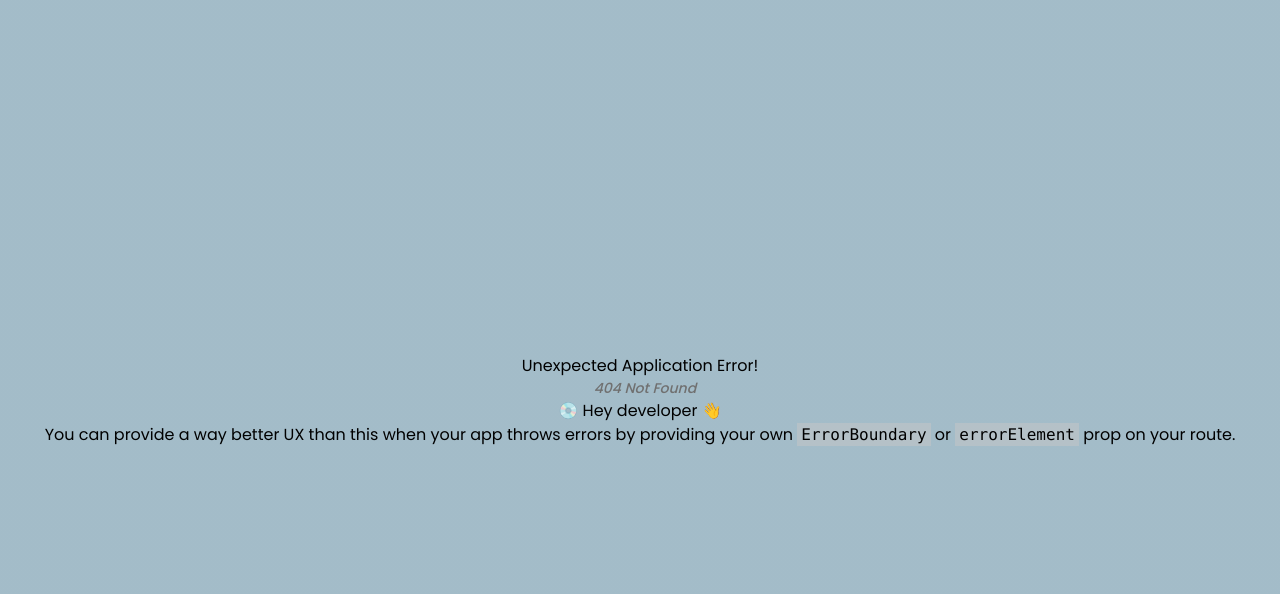
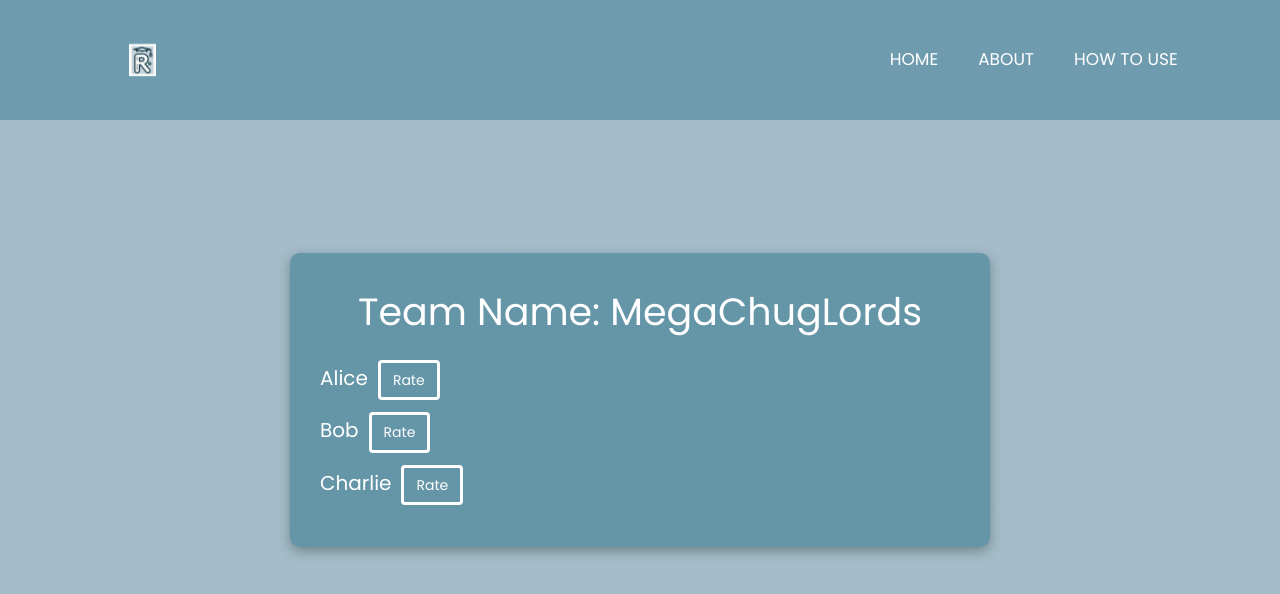
Before and after one commit to JenLys/Mega_Chug_Lords-SOEN341_Project_F24, a React (Vite) app in the folder client/: page /my-team in a window 1280 px wide. Before the commit this address had no page. Shown: the top 594 px of the page. Built offline with nearby package versions, Linux system fonts and the light colour scheme.

Commit message:
added rating button for each teammate

```diff
--- a/client/src/main.jsx
+++ b/client/src/main.jsx
@@ -11,6 +11,7 @@ import TeacherRegistration from "./pages/TeacherRegistration";
 import StudentLogin from "./pages/StudentLogin";
 import TeacherLogin from "./pages/TeacherLogin";
 import TeacherView from "./pages/TeacherView";
+import MyTeam from "./pages/MyTeam";
 
 const router = createBrowserRouter([
   {
@@ -48,6 +49,10 @@ const router = createBrowserRouter([
         path: "/teacherview",
         element: <TeacherView />
       },
+      {
+        path: "/my-team",
+        element: <MyTeam/>
+      },
     ],
   },
 ]);
--- a/client/src/pages/MyTeam.jsx
+++ b/client/src/pages/MyTeam.jsx
@@ -24,11 +24,11 @@ const [teamMembers, setTeamMembers] = useState([
             top: "50%",
             left: "50%",
             transform: "translate(-50%, -50%)",
-            backgroundColor: "#333",
+            backgroundColor: "#6596A8",
             padding: "30px",
             boxShadow: "0px 4px 12px rgba(0, 0, 0, 0.3)",
             borderRadius: "10px",
-            width: "400px",
+            width: "700px",
             color: "white",
             fontFamily: "'Poppins', sans-serif",
             textAlign: "center",
@@ -36,7 +36,7 @@ const [teamMembers, setTeamMembers] = useState([
         }}>
 
 {/*Display the name of the team as well as its teammates */}
-<h1 style={{ fontSize: "24px", marginBottom: "20px" }}>Team Name: MegaChugLords</h1>
+<h1 style={{ fontSize: "38px", marginBottom: "20px", fontWeigh: "bold" }}>Team Name: MegaChugLords</h1>
             <ul style={{
                 listStyle: "none",
                 padding: 0,
@@ -46,8 +46,22 @@ const [teamMembers, setTeamMembers] = useState([
             }}>
                 {/*will have to replace this part- check for the teacher course view--it will take the names from the db */}
                 {teamMembers.map(member => (
-                    <li key={member.id} style={{ marginBottom: "10px" }}>
-                        <strong>{member.name}</strong>
+                    <li key={member.id} style={{ marginBottom: "12px", fontSize: "20px" }}>
+                        {member.name}
+
+                        {/*include a rate button--for now it does nothing */}
+                        <button style={{
+                            backgroundColor: "transparent",
+                            color: "white",
+                            border: "solid" ,
+                            borderRadius: "4px",
+                            padding: "6px 12px",
+                            cursor: "pointer",
+                            fontSize: "14px",
+                            marginLeft: "10px"
+                        }}>
+                            Rate
+                        </button>
                     </li>
                 ))}
             </ul>
```
